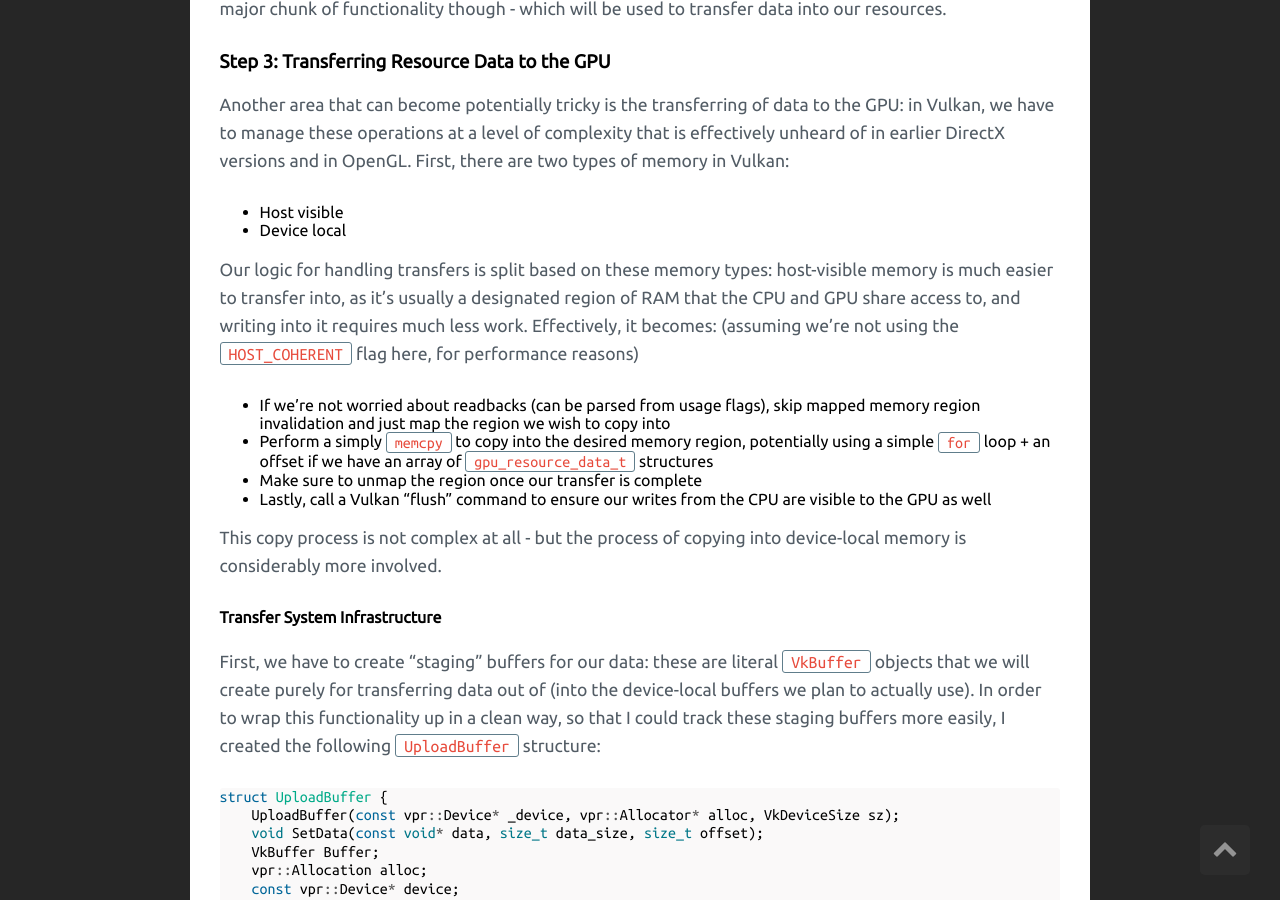
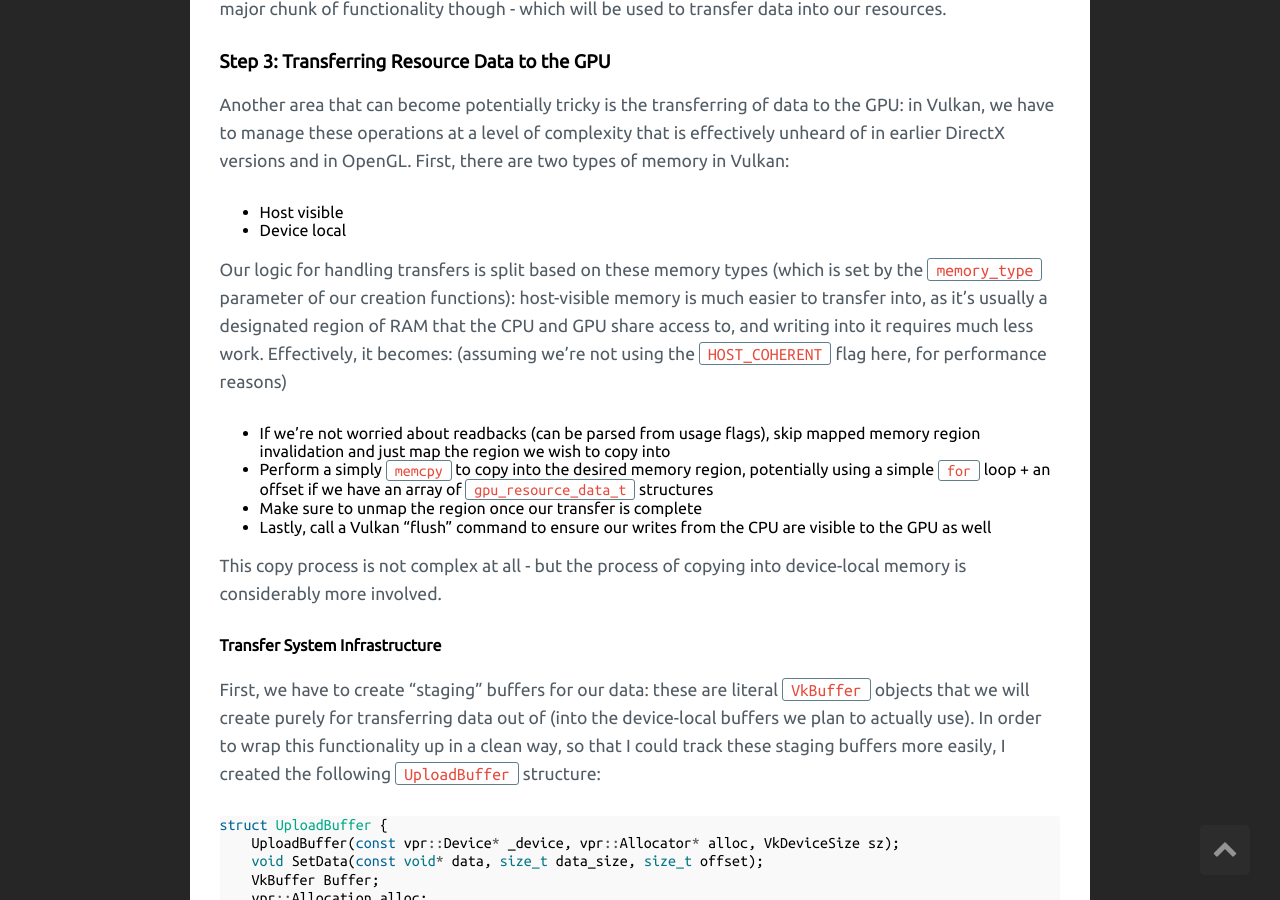
Before and after one commit to fuchstraumer/fuchstraumer.github.io, a Jekyll site: the page built from _posts/2018-8-25-Vulkan-Resource-Plugin.md, in a window 1280 px wide and 900 px high, scrolled down 5094 px. Built offline with Jekyll 4.4.1, drawn with Linux system fonts in a browser that asks for light colours; comment, search, counter and statistics services are not loaded.

Commit message:
Small note added

```diff
--- a/_posts/2018-8-25-Vulkan-Resource-Plugin.md
+++ b/_posts/2018-8-25-Vulkan-Resource-Plugin.md
@@ -116,7 +116,7 @@ Another area that can become potentially tricky is the transferring of data to t
 - Host visible
 - Device local
 
-Our logic for handling transfers is split based on these memory types: host-visible memory is much easier to transfer into, as it's usually a designated region of RAM that the CPU and GPU share access to, and writing into it requires much less work. Effectively, it becomes: (assuming we're not using the `HOST_COHERENT` flag here, for performance reasons)
+Our logic for handling transfers is split based on these memory types (which is set by the `memory_type` parameter of our creation functions): host-visible memory is much easier to transfer into, as it's usually a designated region of RAM that the CPU and GPU share access to, and writing into it requires much less work. Effectively, it becomes: (assuming we're not using the `HOST_COHERENT` flag here, for performance reasons)
 
 - If we're not worried about readbacks (can be parsed from usage flags), skip mapped memory region invalidation and just map the region we wish to copy into
 - Perform a simply `memcpy` to copy into the desired memory region, potentially using a simple `for` loop + an offset if we have an array of `gpu_resource_data_t` structures
```
